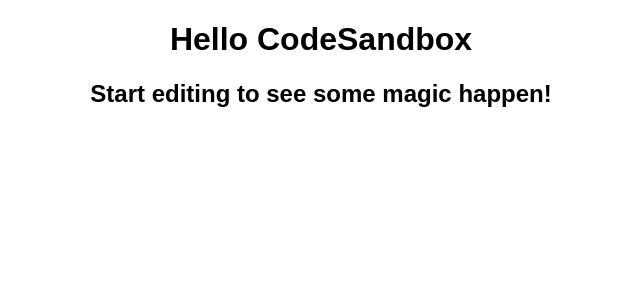
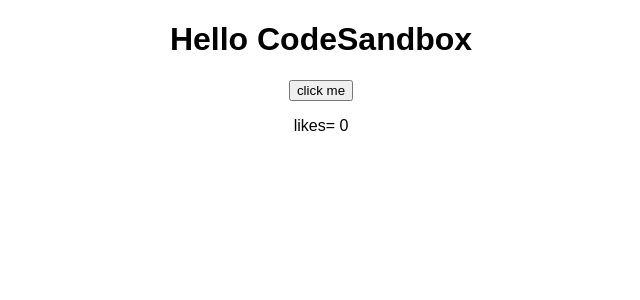
Before and after one commit to bhtibrewal/Emoji-interpreter, a React (Create React App) app: page / in a window 1280 px wide. Shown: the top 300 px of the page, without its empty margins (319-959 px from the left). Built offline with nearby package versions, Linux system fonts and the light colour scheme.

Commit message:
likes counter in app.js

```diff
--- a/src/App.js
+++ b/src/App.js
@@ -1,11 +1,18 @@
 import React from "react";
 import "./styles.css";
+import { useState } from "react";
 
 export default function App() {
+  const [count, setCount] = useState(0);
+  function clickHandler() {
+    setCount(count + 1);
+  }
+
   return (
     <div className="App">
       <h1>Hello CodeSandbox</h1>
-      <h2>Start editing to see some magic happen!</h2>
+      <button onClick={clickHandler}>click me</button>
+      <p>likes= {count}</p>
     </div>
   );
 }
```
